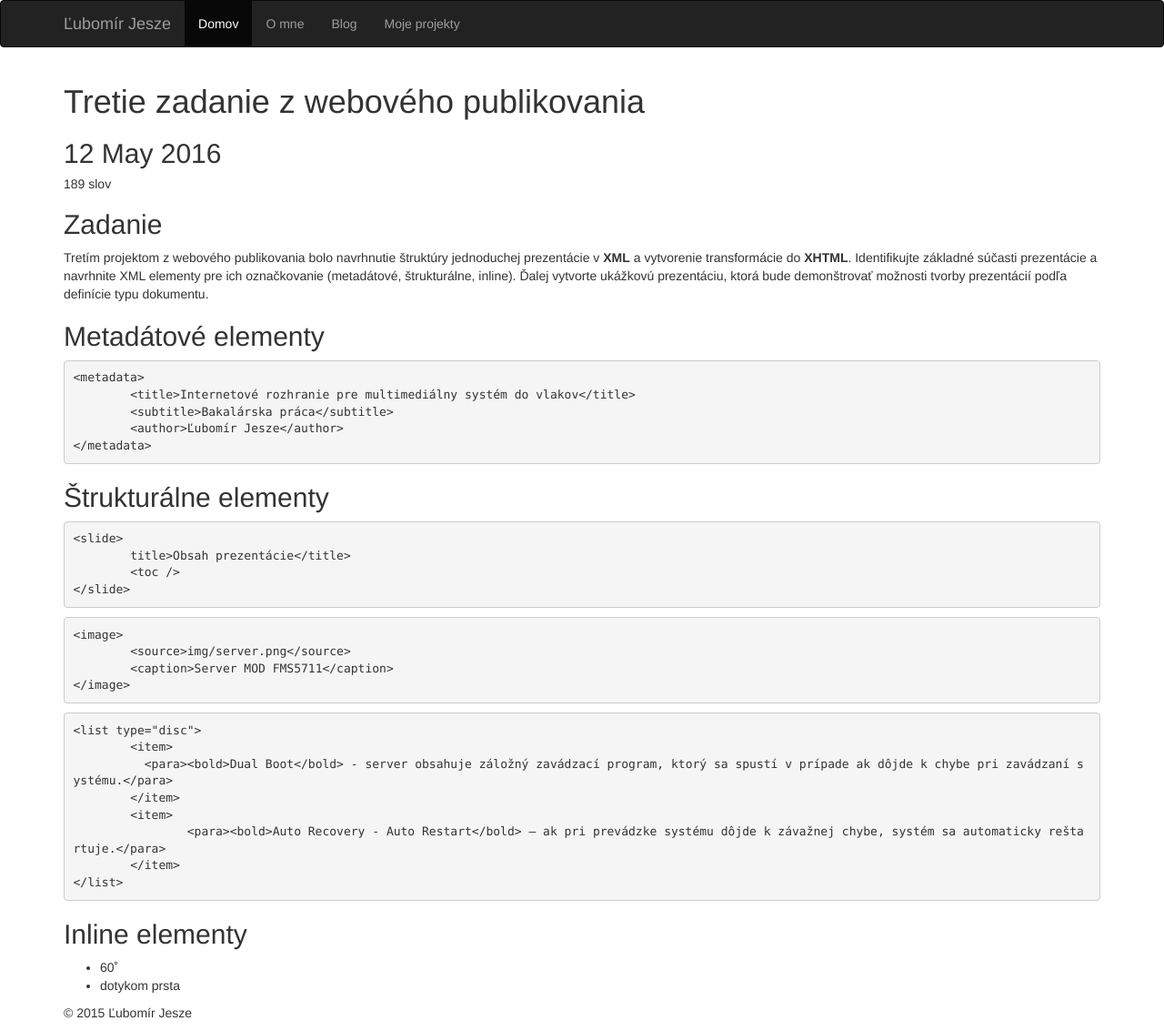
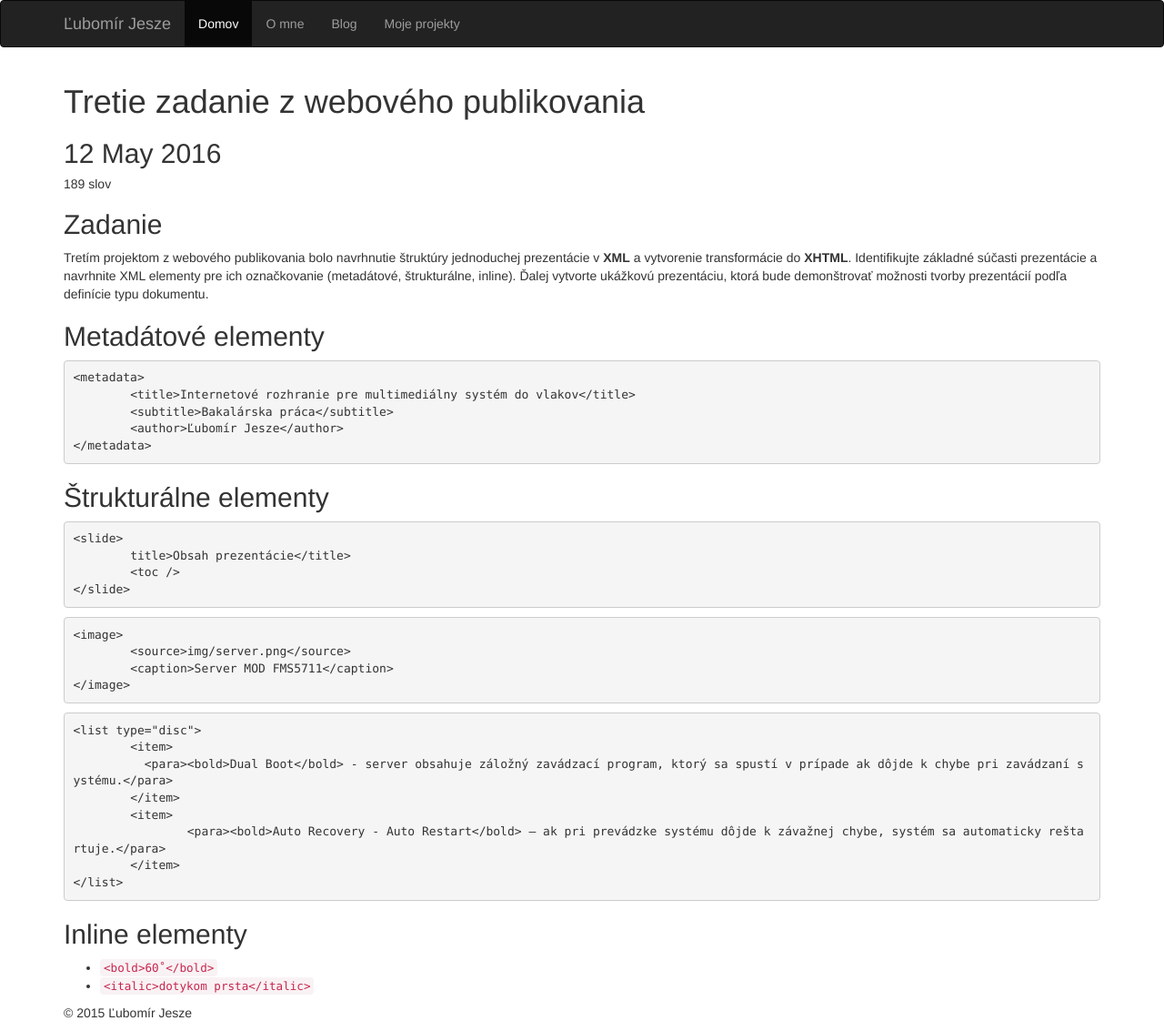
Before and after one commit to Ruby184/Ruby184.github.io, a Jekyll site: the page built from _projects/wp3.md, in a window 1280 px wide. Shown: the whole page at 91% size. Built offline with Jekyll 4.4.1, drawn with Linux system fonts in a browser that asks for light colours; nearby versions of some CDN libraries; comment, search, counter and statistics services are not loaded.

Commit message:
Update wp3.md

```diff
--- a/_projects/wp3.md
+++ b/_projects/wp3.md
@@ -46,5 +46,5 @@ Tretím projektom z webového publikovania bolo navrhnutie štruktúry jednoduch
 
 ## Inline elementy
 
-- <bold>60˚</bold>
-- <italic>dotykom prsta</italic>
+- `<bold>60˚</bold>`
+- `<italic>dotykom prsta</italic>`
```
